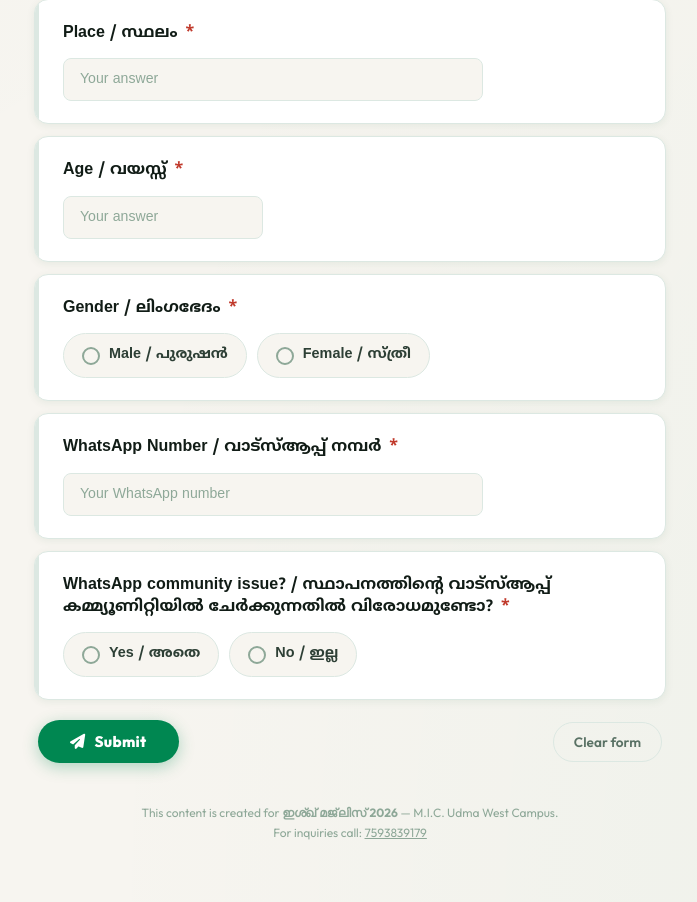
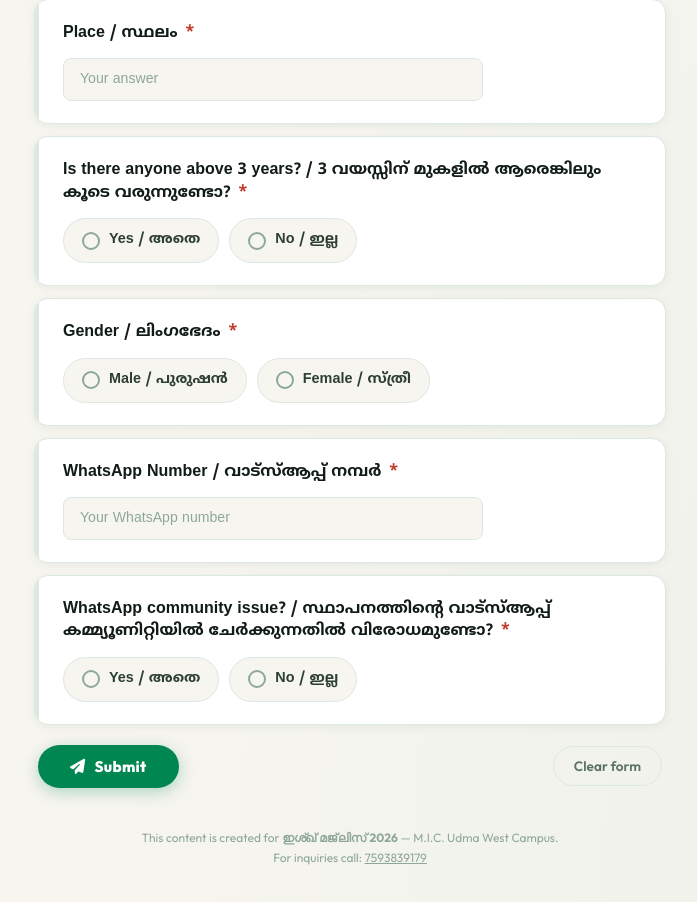
Before and after one commit to disadiaudma-art/ishq-majlis, a React (Vite) app: page / in a window 1280 px wide. Shown: the part 1310-2212 px from the top of the page, without its empty margins (290-987 px from the left). Built offline with nearby package versions, Linux system fonts and the light colour scheme; no server answers.

Commit message:
Replace age input with above-3-years question and conditional attendees count; update backend schema and validation

```diff
--- a/src/components/RegistrationForm.jsx
+++ b/src/components/RegistrationForm.jsx
@@ -5,9 +5,9 @@ export default function RegistrationForm({ onSuccess }) {
   const [formData, setFormData] = useState({
     fullName: '',
     place: '',
-    age: '',
+    hasAboveThreeYears: '',
+    attendeesCount: '',
     gender: '',
-    attendeesCount: '',
     whatsappNumber: '',
     whatsappCommunityConcern: '',
   })
@@ -22,7 +22,15 @@ export default function RegistrationForm({ onSuccess }) {
 
   function handleClear() {
     if (window.confirm('Clear form? All entered answers will be removed.')) {
-      setFormData({ fullName: '', place: '', age: '', gender: '', attendeesCount: '', whatsappNumber: '', whatsappCommunityConcern: '' })
+      setFormData({
+        fullName: '',
+        place: '',
+        hasAboveThreeYears: '',
+        attendeesCount: '',
+        gender: '',
+        whatsappNumber: '',
+        whatsappCommunityConcern: '',
+      })
       setErrors({})
       setServerError('')
     }
@@ -32,9 +40,14 @@ export default function RegistrationForm({ onSuccess }) {
     const errs = {}
     if (!formData.fullName.trim()) errs.fullName = 'This is a required question'
     if (!formData.place.trim()) errs.place = 'This is a required question'
-    if (!formData.age || isNaN(formData.age) || Number(formData.age) < 1 || Number(formData.age) > 120) errs.age = 'Enter a valid age'
+    if (!formData.hasAboveThreeYears) {
+      errs.hasAboveThreeYears = 'Please select Yes or No / അതെ അല്ലെങ്കിൽ ഇല്ല തിരഞ്ഞെടുക്കുക'
+    } else if (formData.hasAboveThreeYears === 'Yes') {
+      if (!formData.attendeesCount || isNaN(formData.attendeesCount) || Number(formData.attendeesCount) < 1) {
+        errs.attendeesCount = 'Enter valid number of attendees (minimum 1) / പങ്കെടുക്കുന്നവരുടെ എണ്ണം രേഖപ്പെടുത്തുക'
+      }
+    }
     if (!formData.gender) errs.gender = 'This is a required question'
-    if (!formData.attendeesCount || isNaN(formData.attendeesCount) || Number(formData.attendeesCount) < 1) errs.attendeesCount = 'Minimum 1 attendee required'
     if (!formData.whatsappNumber.trim()) errs.whatsappNumber = 'WhatsApp number is required'
     else if (!/^\+?[0-9\s()-]{10,20}$/.test(formData.whatsappNumber.trim())) errs.whatsappNumber = 'Enter a valid WhatsApp number'
     if (!formData.whatsappCommunityConcern) errs.whatsappCommunityConcern = 'Please select Yes or No'
@@ -48,16 +61,18 @@ export default function RegistrationForm({ onSuccess }) {
     if (!validate()) return
 
     setSubmitting(true)
-    try {
+    const count = formData.hasAboveThreeYears === 'Yes' ? parseInt(formData.attendeesCount, 10) : 1
     const payload = {
       fullName: formData.fullName.trim(),
       place: formData.place.trim(),
-        age: parseInt(formData.age, 10),
+      hasAboveThreeYears: formData.hasAboveThreeYears,
       gender: formData.gender,
-        attendeesCount: parseInt(formData.attendeesCount, 10),
+      attendeesCount: count,
       whatsappNumber: formData.whatsappNumber.trim(),
       whatsappCommunityConcern: formData.whatsappCommunityConcern.trim(),
     }
+
+    try {
       const res = await submitRegistration(payload)
       if (res.data?.success && res.data?.data) {
         onSuccess(res.data.data)
@@ -65,6 +80,22 @@ export default function RegistrationForm({ onSuccess }) {
         setServerError('Submission failed. Please try again.')
       }
     } catch (err) {
+      // Compatibility fallback if legacy backend strictly validates age
+      if (err.response?.status === 422 && JSON.stringify(err.response?.data).includes('Age')) {
+        try {
+          const fallbackPayload = {
+            ...payload,
+            age: formData.hasAboveThreeYears === 'Yes' ? 18 : 3,
+          }
+          const retryRes = await submitRegistration(fallbackPayload)
+          if (retryRes.data?.success && retryRes.data?.data) {
+            onSuccess(retryRes.data.data)
+            return
+          }
+        } catch (retryErr) {
+          console.error('Fallback submit error:', retryErr)
+        }
+      }
       const msg = err.response?.data?.errors?.[0]?.msg || err.response?.data?.message || 'Server error. Please try again.'
       setServerError(msg)
     } finally {
@@ -117,25 +148,67 @@ export default function RegistrationForm({ onSuccess }) {
         )}
       </div>
 
-      {/* ── 3. Age ── */}
-      <div className={`form-q-card ${errors.age ? 'has-error' : ''}`}>
+      {/* ── 3. Anyone Above 3 Years? ── */}
+      <div className={`form-q-card ${errors.hasAboveThreeYears || errors.attendeesCount ? 'has-error' : ''}`}>
         <label className="q-label">
-          Age / വയസ്സ്
+          Is there anyone above 3 years? / 3 വയസ്സിന് മുകളിൽ ആരെങ്കിലും കൂടെ വരുന്നുണ്ടോ?
+          <span className="req-star"> *</span>
+        </label>
+        <div className="q-radio-group">
+          {['Yes', 'No'].map(opt => (
+            <label
+              key={opt}
+              className={`q-radio-label ${formData.hasAboveThreeYears === opt ? 'is-selected' : ''}`}
+            >
+              <input
+                type="radio"
+                name="hasAboveThreeYears"
+                value={opt}
+                checked={formData.hasAboveThreeYears === opt}
+                onChange={() => {
+                  handleChange('hasAboveThreeYears', opt)
+                  if (opt === 'No') {
+                    handleChange('attendeesCount', '1')
+                  }
+                }}
+              />
+              <span className="q-radio-text">
+                {opt === 'Yes' ? 'Yes / അതെ' : 'No / ഇല്ല'}
+              </span>
+            </label>
+          ))}
+        </div>
+        {errors.hasAboveThreeYears && (
+          <div className="q-error">
+            <i className="fa-solid fa-circle-exclamation" />
+            <span>{errors.hasAboveThreeYears}</span>
+          </div>
+        )}
+
+        {/* If Yes: How many attendees */}
+        {formData.hasAboveThreeYears === 'Yes' && (
+          <div className="conditional-sub-field">
+            <label className="sub-q-label">
+              <i className="fa-solid fa-users" style={{ marginRight: 8, color: 'var(--green)' }} />
+              How many attendees? / എത്ര പേർ? (പങ്കെടുക്കുന്നവരുടെ എണ്ണം)
               <span className="req-star"> *</span>
             </label>
             <input
               type="number"
               min="1"
-          max="120"
+              max="100"
               className="q-input"
-          placeholder="Your answer"
-          value={formData.age}
-          onChange={e => handleChange('age', e.target.value)}
+              placeholder="e.g. 2 / എത്ര പേർ"
+              value={formData.attendeesCount}
+              onChange={e => handleChange('attendeesCount', e.target.value)}
+              autoFocus
             />
-        {errors.age && (
+            {errors.attendeesCount && (
               <div className="q-error">
                 <i className="fa-solid fa-circle-exclamation" />
-            <span>{errors.age}</span>
+                <span>{errors.attendeesCount}</span>
+              </div>
+            )}
           </div>
         )}
       </div>
```
Lines whose indentation alone changed are shown as unchanged.
